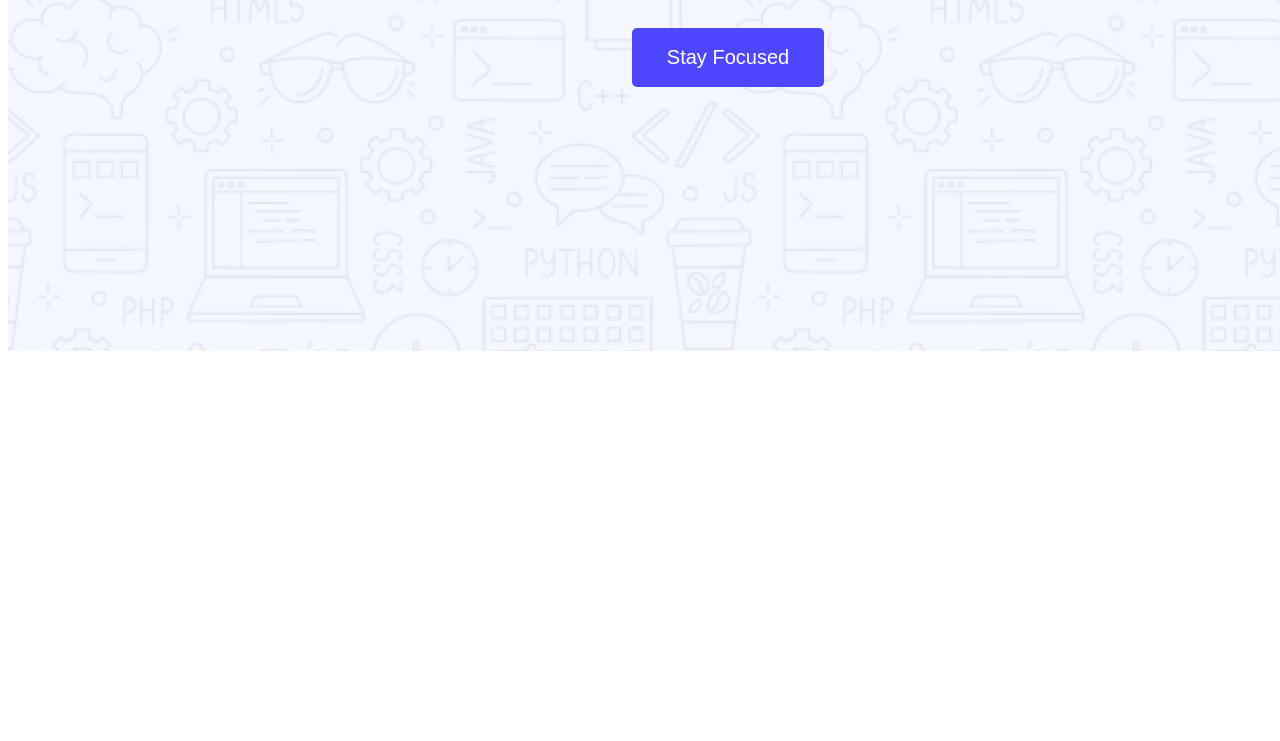
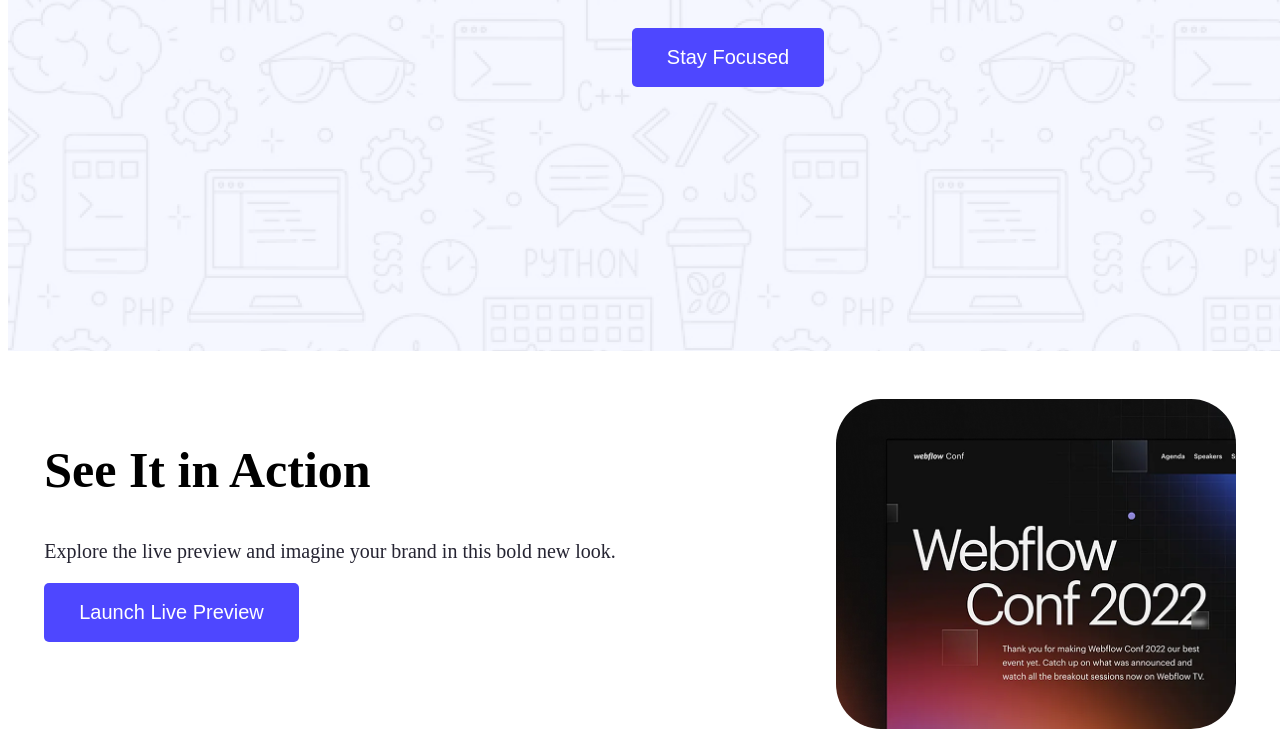
Before and after one commit to Sahidulislam05/Assignment_1, a plain HTML site: page index.html in a window 1280 px wide. Shown: the part 351-1092 px from the top of the page. Before the commit the page ends 800 px from the top, so only its background shows below. Drawn offline with Linux system fonts and the light colour scheme.

Commit message:
addde action

```diff
--- a/index.html
+++ b/index.html
@@ -23,7 +23,21 @@
         </section>
       </nav>
     </header>
-    <main></main>
+    <main>
+      <section class="action-section">
+        <div>
+          <h1 class="action">See It in Action</h1>
+          <p class="action-p">
+            Explore the live preview and imagine your brand in this bold new
+            look.
+          </p>
+          <button class="btn">Launch Live Preview</button>
+        </div>
+        <div>
+          <img class="action-image" src="Assets/wc-mini.png" alt="" />
+        </div>
+      </section>
+    </main>
     <footer></footer>
   </body>
 </html>
--- a/style.css
+++ b/style.css
@@ -36,3 +36,22 @@ nav {
   width: 1440px;
   height: 700px;
 }
+
+/* Action Section */
+.action-section {
+  display: flex;
+  justify-content: center;
+  gap: 220px;
+}
+.action {
+  font-size: 50px;
+}
+.action-p {
+  font-size: 20px;
+  color: #252432;
+}
+.action-image {
+  width: 400px;
+  height: 330px;
+  border-radius: 45px;
+}
```
